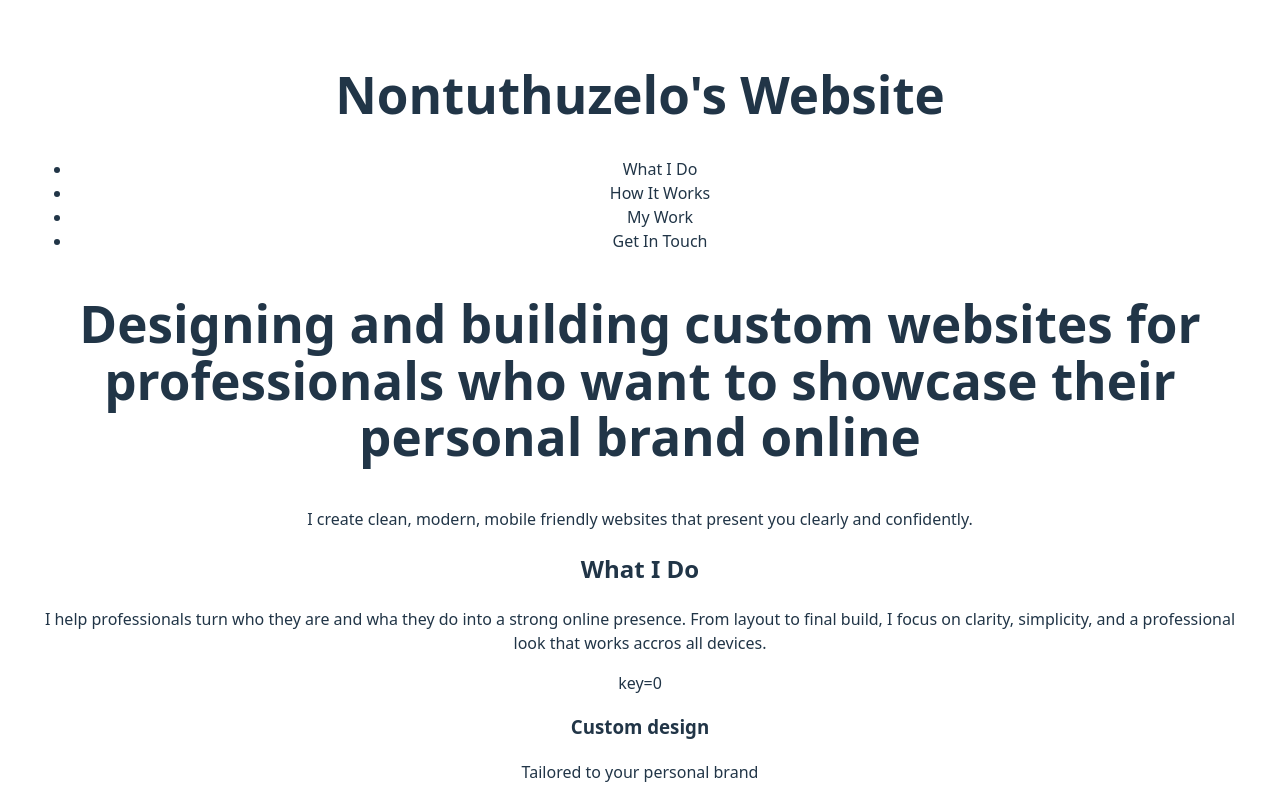
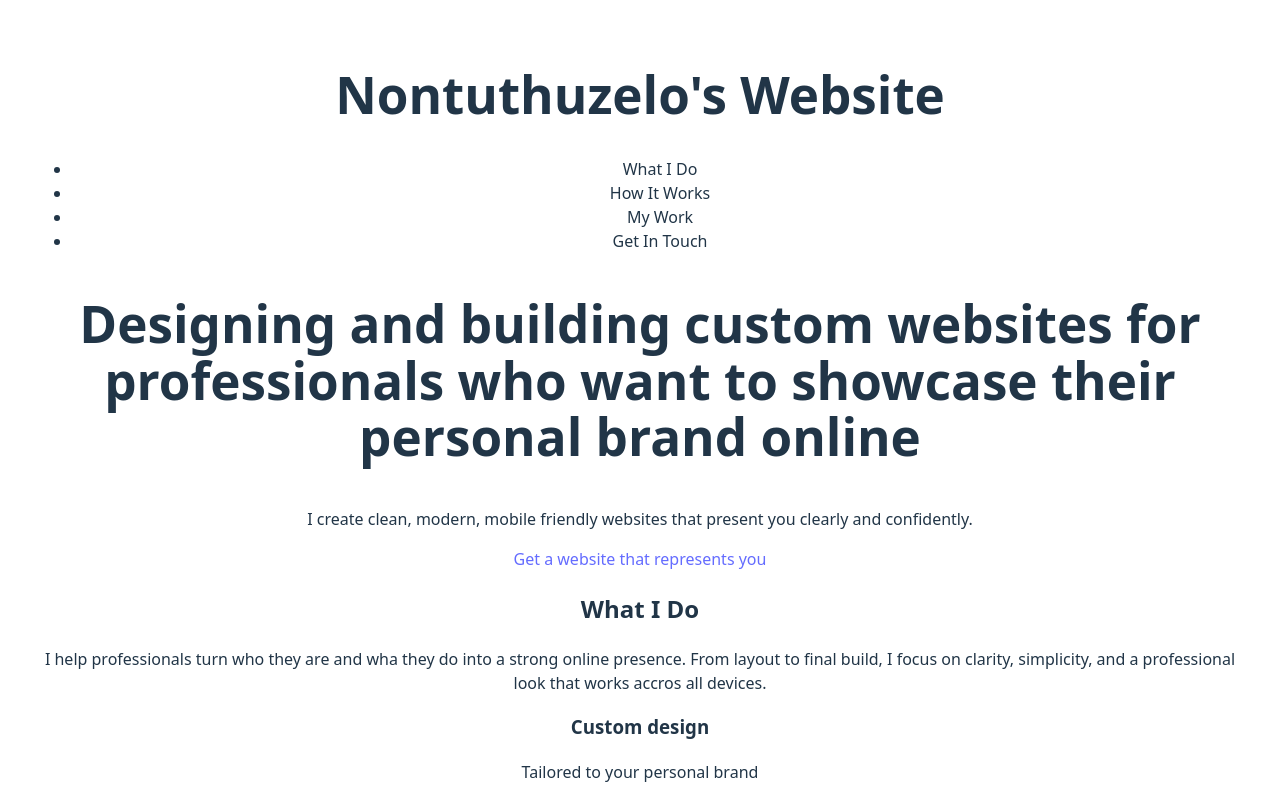
Before and after one commit to NontuthuzeloM24/Nontuthuzelo-Mtolo_Website, a React (Vite) app in the folder website/: page / in a window 1280 px wide. Shown: the top 800 px of the page. Built offline with nearby package versions, Linux system fonts and the light colour scheme.

Commit message:
Fix JSX syntax errors in Hero and WhatIDo components
Corrected the anchor tag in Hero.jsx to properly wrap the link text and fixed the placement of the key prop in the service list mapping in WhatIDo.jsx. These changes resolve JSX syntax issues and improve component rendering.

```diff
--- a/website/src/components/Hero.jsx
+++ b/website/src/components/Hero.jsx
@@ -9,7 +9,7 @@ const Hero = () => {
             <p>
                 I create clean, modern, mobile friendly websites that present you clearly and confidently.
             </p>
-            <a href="#contact" Get a website that represents you></a>
+            <a href="#contact">Get a website that represents you</a>
         </section>
     )
 }
--- a/website/src/components/WhatIDo.jsx
+++ b/website/src/components/WhatIDo.jsx
@@ -17,8 +17,7 @@ that works accros all devices.
             </div>
             <div>
                 {services.map((service, idx) =>
-                <div>
-                    key={idx}
+                <div key={idx}>
                     <h3>{service.title}</h3>
                     <p>{service.description}</p>
                 </div>
```
